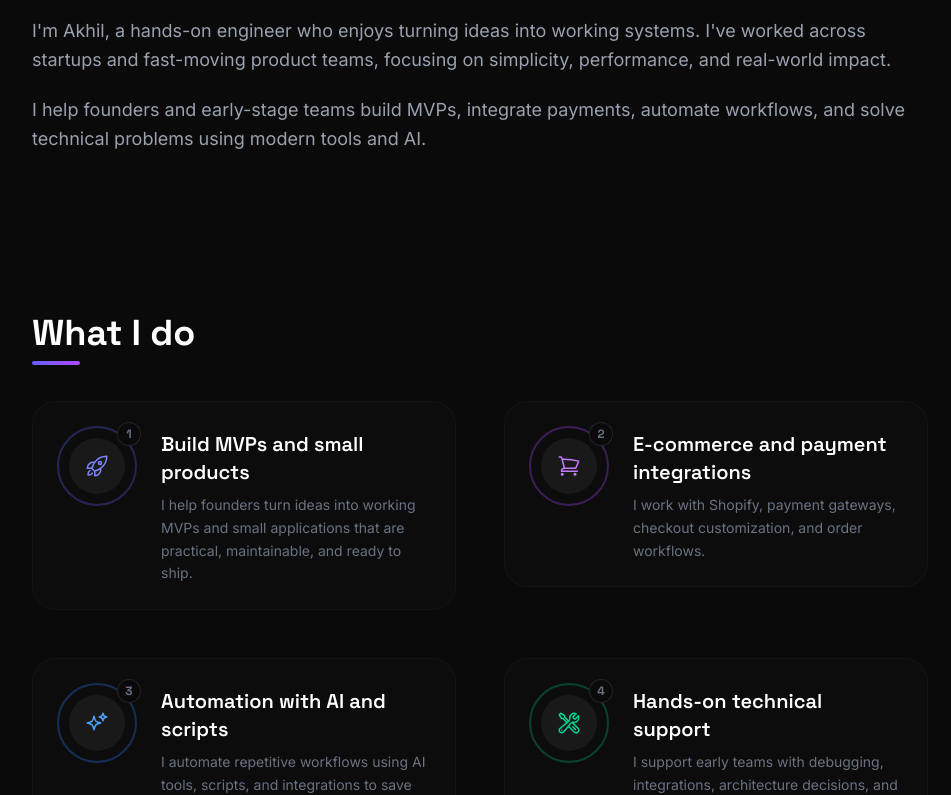
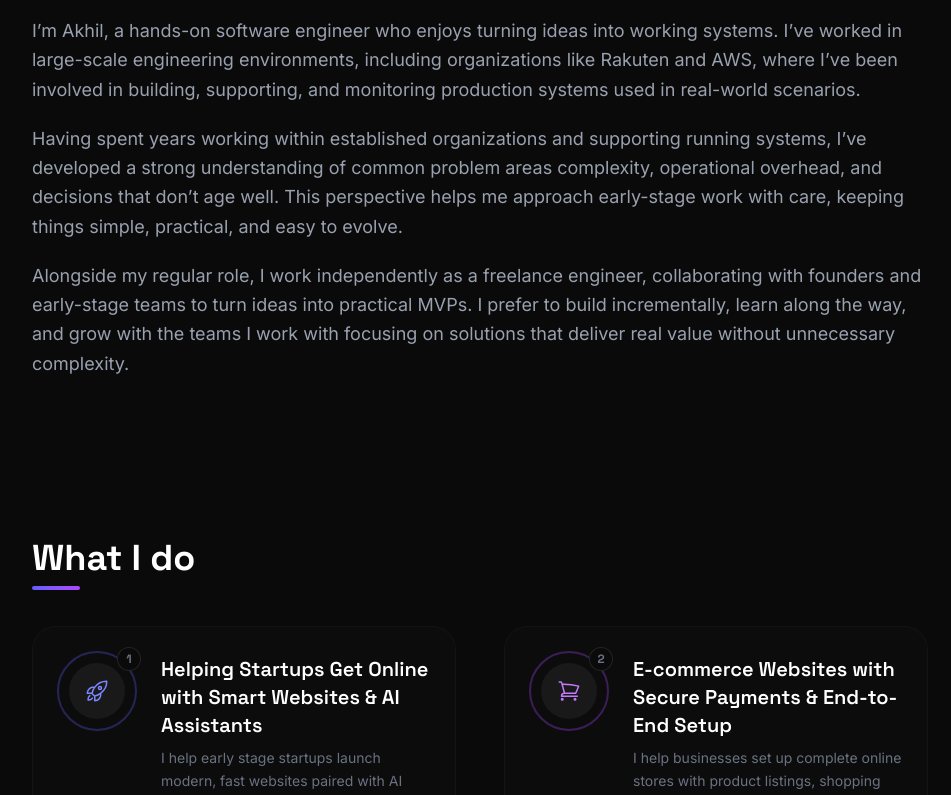
Before and after one commit to heyitsak/my-portfolio, a Next.js app: page / in a window 1280 px wide. Shown: the part 920-1715 px from the top of the page, without its empty margins (160-1111 px from the left). Built offline with nearby package versions, Linux system fonts and the light colour scheme.

Commit message:
added content.js

```diff
--- a/app/data/content.ts
+++ b/app/data/content.ts
@@ -1,63 +1,71 @@
 export const siteConfig = {
-  name: 'Akhil',
-  title: 'Akhil — Freelance Engineer',
-  description: 'Freelance engineer helping startups build MVPs, automate workflows, and ship reliable products.',
-  email: 'your.email@example.com',
-  whatsapp: '+1234567890', // Add your WhatsApp number with country code
+  name: "Akhil",
+  title: "Creative Minds — Freelance Engineer",
+  description:
+    "Freelance engineer helping startups build MVPs, automate workflows, and ship reliable products.",
+  email: "your.email@example.com",
+  whatsapp: "+1234567890", // Add your WhatsApp number with country code
   social: {
-    github: 'https://github.com/yourusername',
-    linkedin: 'https://linkedin.com/in/yourusername',
-    twitter: 'https://twitter.com/yourusername',
-    buyMeACoffee: 'https://www.buymeacoffee.com/yourhandle',
+    github: "https://github.com/heyitsak",
+    linkedin: "https://linkedin.com/in/akhilp1708",
+    twitter: "https://twitter.com/yourusername",
+    buyMeACoffee: "https://www.buymeacoffee.com/akhilp1708",
   },
 };
 
 export const aboutContent = {
   paragraphs: [
-    "I'm Akhil, a hands-on engineer who enjoys turning ideas into working systems. I've worked across startups and fast-moving product teams, focusing on simplicity, performance, and real-world impact.",
-    "I help founders and early-stage teams build MVPs, integrate payments, automate workflows, and solve technical problems using modern tools and AI.",
+    "I’m Akhil, a hands-on software engineer who enjoys turning ideas into working systems. I’ve worked in large-scale engineering environments, including organizations like Rakuten and AWS, where I’ve been involved in building, supporting, and monitoring production systems used in real-world scenarios.",
+    "Having spent years working within established organizations and supporting running systems, I’ve developed a strong understanding of common problem areas complexity, operational overhead, and decisions that don’t age well. This perspective helps me approach early-stage work with care, keeping things simple, practical, and easy to evolve.",
+    "Alongside my regular role, I work independently as a freelance engineer, collaborating with founders and early-stage teams to turn ideas into practical MVPs. I prefer to build incrementally, learn along the way, and grow with the teams I work with focusing on solutions that deliver real value without unnecessary complexity.",
   ],
 };
 
 export const services = [
   {
-    title: 'Build MVPs and small products',
-    description: 'I help founders turn ideas into working MVPs and small applications that are practical, maintainable, and ready to ship.',
-    color: 'bg-indigo-500',
+    title: "Helping Startups Get Online with Smart Websites & AI Assistants",
+    description:
+      "I help early stage startups launch modern, fast websites paired with AI chatbots that understand their business and answer customer questions instantly. From first website to intelligent AI assistant, I make it simple to get online, look professional, and scale without complexity.",
+    color: "bg-indigo-500",
   },
   {
-    title: 'E-commerce and payment integrations',
-    description: 'I work with Shopify, payment gateways, checkout customization, and order workflows.',
-    color: 'bg-purple-500',
+    title: "E-commerce Websites with Secure Payments & End-to-End Setup",
+    description:
+      "I help businesses set up complete online stores with product listings, shopping carts, secure payment gateways, and order management. From browsing to checkout, I build reliable e-commerce experiences that are easy to manage and ready to scale.",
+    color: "bg-purple-500",
   },
   {
-    title: 'Automation with AI and scripts',
-    description: 'I automate repetitive workflows using AI tools, scripts, and integrations to save time and reduce manual work.',
-    color: 'bg-blue-500',
+    title: "Helping You Build Simple, Practical Mobile Applications",
+    description:
+      "I help startups and businesses create simple, functional mobile apps for common use cases like forms, dashboards, content, and integrations. I focus on practical, doable apps that launch fast and can be expanded as your needs grow.",
+    color: "bg-blue-500",
   },
   {
-    title: 'Hands-on technical support',
-    description: 'I support early teams with debugging, integrations, architecture decisions, and scaling challenges.',
-    color: 'bg-emerald-500',
+    title: "Hands-on technical support",
+    description:
+      "I support early teams with debugging, integrations, architecture decisions, and scaling challenges.",
+    color: "bg-emerald-500",
   },
 ];
 
 export const projects = [
   {
-    title: 'Startup MVP Platform',
-    year: '2024',
-    description: 'Built and deployed an MVP for an early-stage startup, handling backend APIs, authentication, and deployment.',
-    tags: ['Next.js', 'Node.js', 'PostgreSQL'],
-    image: '/projects/project-1.jpg',
-    github: 'https://github.com/yourusername/project-1',
+    title: "Startup MVP Platform",
+    year: "2024",
+    description:
+      "Built and deployed an MVP for an early-stage startup, handling backend APIs, authentication, and deployment.",
+    tags: ["Next.js", "Node.js", "PostgreSQL"],
+    image: "/projects/project-1.jpg",
+    github: "https://github.com/yourusername/project-1",
   },
   {
-    title: 'E-commerce Automation',
-    year: '2024',
-    description: 'Integrated Shopify with payment gateways and automated order and fulfillment workflows.',
-    tags: ['Shopify', 'Stripe', 'Webhooks'],
-    image: '/projects/project-2.jpg',
-    github: 'https://github.com/yourusername/project-2',
+    title: "E-commerce Automation",
+    year: "2024",
+    description:
+      "Integrated Shopify with payment gateways and automated order and fulfillment workflows.",
+    tags: ["Shopify", "Stripe", "Webhooks"],
+    image: "/projects/project-2.jpg",
+    github: "https://github.com/yourusername/project-2",
   },
 ];
 
@@ -66,4 +74,5 @@ export const beyondWork = {
   travelBlog: "https://yourtravelblog.com", // Add your travel blog URL
 };
 
-export const contactContent = "If you'd like to work together, have an idea to discuss, or need help building something, feel free to reach out.";
+export const contactContent =
+  "If you'd like to work together, have an idea to discuss, or need help building something, feel free to reach out.";
```
